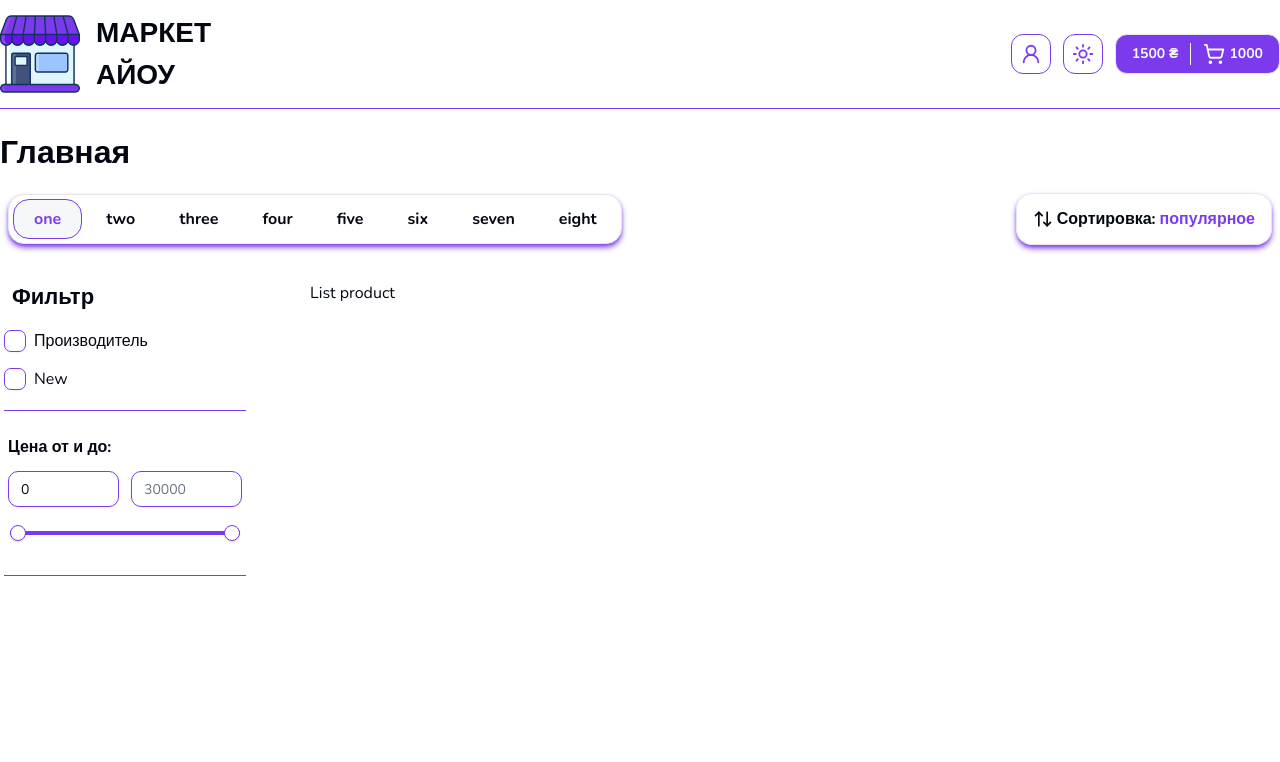
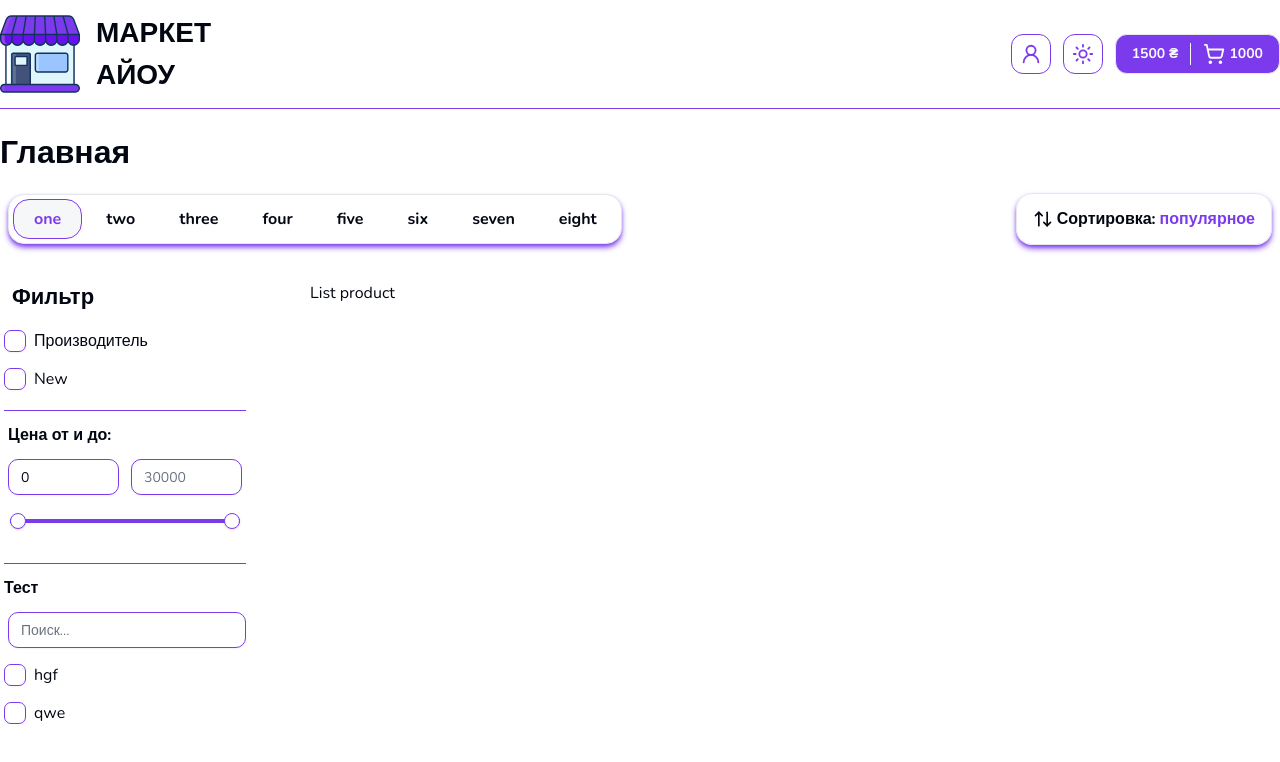
Before and after one commit to smartware10/market.io.frontend, a Next.js app: page / in a window 1280 px wide. Shown: the top 762 px of the page. Built offline with nearby package versions, Linux system fonts and the light colour scheme.

Commit message:
Add checkbox-filters-group to filters container

```diff
--- a/src/components/shared/filters.tsx
+++ b/src/components/shared/filters.tsx
@@ -1,6 +1,7 @@
 import React from "react";
 import { Title, FilterCheckbox } from "@/components/shared";
 import { Input, RangeSlider } from "@/components/ui";
+import { CheckboxFiltersGroup } from "@/components/shared/checkbox-filters-group";
 
 interface Props {
   className?: string;
@@ -18,7 +19,7 @@ export const Filters: React.FC<Props> = ({ className }) => {
         </div>
 
         <div className={"mt-5 ml-1 mr-1 pb-5 border-y border-y-primary"}>
-          <p className={"font-bold mb-3 mt-6 ml-1"}>Цена от и до:</p>
+          <p className={"font-bold mb-3 mt-3 ml-1"}>Цена от и до:</p>
           <div className={"flex ml-1 mr-1 gap-3 mb-6"}>
             <Input
               type={"number"}
@@ -40,6 +41,15 @@ export const Filters: React.FC<Props> = ({ className }) => {
             />
           </div>
         </div>
+
+        <CheckboxFiltersGroup
+          title={"Тест"}
+          items={[
+            { text: "hgf", value: "3" },
+            { text: "qwe", value: "4" },
+          ]}
+          className={"ml-1 mt-3"}
+        />
       </div>
     </>
   );
```
